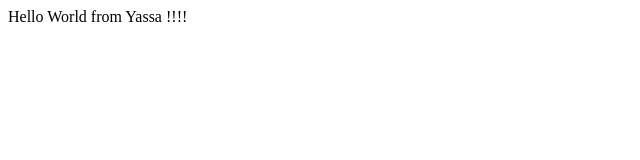
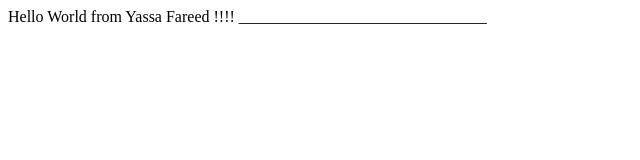
Before and after one commit to YassaFareed/Bootcamp2020, a plain HTML site: page index.html in a window 1280 px wide. Shown: the whole page, without its empty margins (0-640 px from the left). Drawn offline with Linux system fonts and the light colour scheme.

Commit message:
change in name

```diff
--- a/index.html
+++ b/index.html
@@ -5,7 +5,8 @@
 </head>
 <body>
     <div>
-        Hello World from Yassa !!!!
+        Hello World from Yassa Fareed !!!!
+        _______________________________
 
     </div>
 </body>
```
